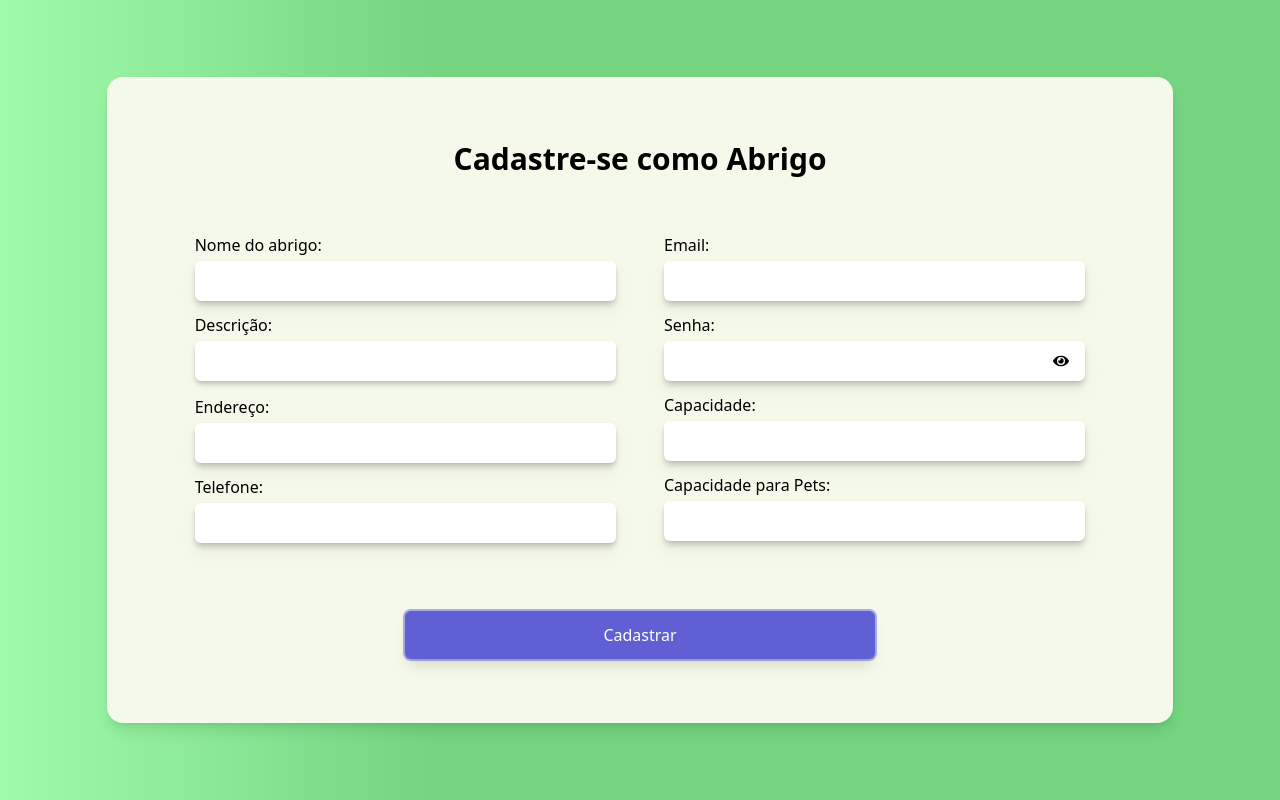
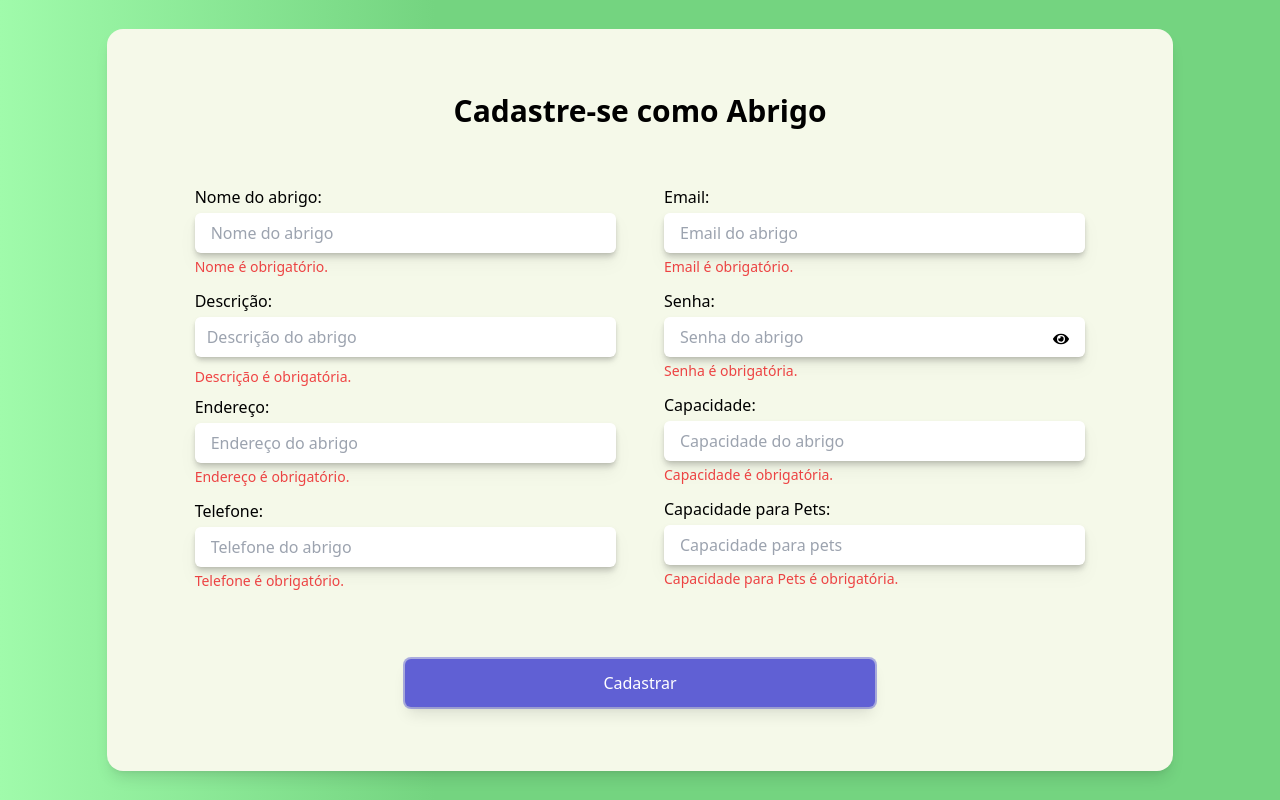
Before and after one commit to brendapc/hacktona-2024, a React (Vite) app in the folder frontend/: page /ShelterRegister in a window 1280 px wide. Both pictures are taken after a click on the button "Cadastrar". Built offline with nearby package versions, Linux system fonts and the light colour scheme.

Commit message:
Terminando a feature

```diff
--- a/frontend/src/pages/CompanyRegisterScreen.jsx
+++ b/frontend/src/pages/CompanyRegisterScreen.jsx
@@ -4,62 +4,111 @@ import InputApp from "../components/input/input";
 import { FaEye, FaEyeSlash } from "react-icons/fa";
 
 export default function CompanyRegister() {
-    const [compName,SetCompName] = useState('')
-    const [cnpj,SetCnpj] = useState('')
-    const [address,SetAddress] = useState('')
-    const [phone,SetPhone] = useState('')
-    const [email,SetEmail] = useState('')
-    const [password,SetPassword] = useState('')
+    const [compName, setCompName] = useState('');
+    const [cnpj, setCnpj] = useState('');
+    const [address, setAddress] = useState('');
+    const [phone, setPhone] = useState('');
+    const [email, setEmail] = useState('');
+    const [password, setPassword] = useState('');
     const [showPassword, setShowPassword] = useState(false);
+    const [errors, setErrors] = useState({});
+
+    const validateForm = () => {
+        const newErrors = {};
+        if (!email) newErrors.email = "Email é obrigatório.";
+        else if (!/\S+@\S+\.\S+/.test(email)) newErrors.email = "Email inválido.";
+        if (!password) newErrors.password = "Senha é obrigatória.";
+        if (!compName) newErrors.compName = "Nome da empresa é obrigatório.";
+        if (!cnpj) newErrors.cnpj = "CNPJ é obrigatório.";
+        else if (cnpj.length !== 14) newErrors.cnpj = "CNPJ inválido.";
+        if (!address) newErrors.address = "Endereço é obrigatório.";
+        if (!phone) newErrors.phone = "Telefone é obrigatório.";
+
+        setErrors(newErrors);
+        return Object.keys(newErrors).length === 0;
+    };
+
+    const handleSubmit = (event) => {
+        event.preventDefault();
+        if (validateForm()) {
+            console.log("Sucesso!");
+        }
+    };
+
     return (
         <div className="flex items-center justify-center min-h-screen bg-custom-gradient">
             <div className="w-5/6 flex-row p-16 space-y-14 bg-[#F5F9E9] rounded-2xl shadow-lg">
-                <h2 className="text-3xl  font-bold text-center text-black">Cadastre-se como empresa</h2>
-                <div className="w-full flex">
-
+                <h2 className="text-3xl font-bold text-center text-black">Cadastre-se como empresa</h2>
+                <form className="w-full flex" onSubmit={handleSubmit}>
                     <div className="w-1/2 px-6">
                         <div className="w-full mb-3 space-y-1">
                             <label>Nome da empresa:</label>
-                            <InputApp onChangeText={SetCompName}/>
+                            <InputApp
+                                value={compName}
+                                onChangeText={setCompName}
+                            />
+                            {errors.compName && <p className="text-red-500 text-sm mt-1">{errors.compName}</p>}
                         </div>
                         <div className="w-full mb-3 space-y-1">
-                            <label>CNPJ:</label>
-                            <InputApp onChangeText={SetCnpj}/>
+                            <label>CNPJ (Digite apenas os números):</label>
+                            <InputApp
+                                value={cnpj}
+                                onChangeText={setCnpj}
+                            />
+                            {errors.cnpj && <p className="text-red-500 text-sm mt-1">{errors.cnpj}</p>}
                         </div>
                         <div className="w-full mb-3 space-y-1">
                             <label>Endereço:</label>
-                            <InputApp onChangeText={SetAddress}/>
+                            <InputApp
+                                value={address}
+                                onChangeText={setAddress}
+                            />
+                            {errors.address && <p className="text-red-500 text-sm mt-1">{errors.address}</p>}
                         </div>
                     </div>
-
 
                     <div className="w-1/2 px-6">
                         <div className="w-full mb-3 space-y-1">
                             <label>Telefone:</label>
-                            <InputApp onChangeText={SetPhone}/>
+                            <InputApp
+                                value={phone}
+                                onChangeText={setPhone}
+                            />
+                            {errors.phone && <p className="text-red-500 text-sm mt-1">{errors.phone}</p>}
                         </div>
                         <div className="w-full mb-3 space-y-1">
                             <label>Email:</label>
-                            <InputApp onChangeText={SetEmail}/>
+                            <InputApp
+                                value={email}
+                                onChangeText={setEmail}
+                            />
+                            {errors.email && <p className="text-red-500 text-sm mt-1">{errors.email}</p>}
                         </div>
                         <div className="w-full mb-3 space-y-1 relative">
                             <label>Senha:</label>
-                            <InputApp onChangeText={SetPassword}
-                            type={showPassword ? "text" : "password"}/>
+                            <InputApp
+                                value={password}
+                                onChangeText={setPassword}
+                                type={showPassword ? "text" : "password"}
+                            />
                             <button
                                 type="button"
-                                className="absolute right-4 bottom-1 transform -translate-y-1/2"
+                                className="absolute right-4 top-1/2 transform -translate-y-1/2 flex-row-reverse"
                                 onClick={() => setShowPassword(!showPassword)}
                             >
                                 {showPassword ? <FaEyeSlash /> : <FaEye />}
                             </button>
+                            {errors.password && <p className="text-red-500 text-sm mt-1">{errors.password}</p>}
                         </div>
                     </div>
-                </div>
+                </form>
                 <div className="flex justify-center">
-                    <ButtonComponent label={"Cadastrar"} onClick={()=>{}} />
+                    <ButtonComponent
+                        label={"Cadastrar"}
+                        onClick={handleSubmit}
+                    />
                 </div>
             </div>
         </div>
-    )
+    );
 }
--- a/frontend/src/pages/registerVolunteer.jsx
+++ b/frontend/src/pages/RegisterVolunteer.jsx
@@ -9,8 +9,7 @@ export const RegisterVolunteer = () => {
   const [password, setPassword] = useState("");
   const [selectedOption, setSelectedOption] = useState("");
   const [showPassword, setShowPassword] = useState(false);
-
-  const [errors, setErrors] = useState({}); // Estado para armazenar os erros
+  const [errors, setErrors] = useState({});
 
   const handleSelectChange = (event) => {
     setSelectedOption(event.target.value);
@@ -28,14 +27,13 @@ export const RegisterVolunteer = () => {
     if (!selectedOption) newErrors.selectedOption = "Por favor, selecione uma opção.";
 
     setErrors(newErrors);
-    return Object.keys(newErrors).length === 0; // Retorna true se não houver erros
+    return Object.keys(newErrors).length === 0;
   };
 
   const handleSubmit = (event) => {
-    event.preventDefault(); // Prevenir o comportamento padrão de envio do formulário
+    event.preventDefault();
     if (validateForm()) {
-      console.log("Formulário enviado com sucesso!");
-      // Adicione aqui o código para enviar os dados ao backend
+      console.log("Sucesso!");
     }
   };
 
@@ -45,7 +43,7 @@ export const RegisterVolunteer = () => {
         <h2 className="text-3xl font-bold text-center text-black">Cadastre-se como voluntário</h2>
 
         <form className="flex flex-col w-full" onSubmit={handleSubmit}>
-          {/* Campo de Nome */}
+
           <div className="w-full mb-4">
             <InputApp
               placeHolder="Digite seu nome"
@@ -55,7 +53,6 @@ export const RegisterVolunteer = () => {
             {errors.name && <p className="text-red-500 text-sm mt-1">{errors.name}</p>}
           </div>
 
-          {/* Campo de Email */}
           <div className="w-full mb-4">
             <InputApp
               type="email"
@@ -66,25 +63,23 @@ export const RegisterVolunteer = () => {
             {errors.email && <p className="text-red-500 text-sm mt-1">{errors.email}</p>}
           </div>
 
-          {/* Campo de Senha */}
           <div className="w-full mb-4 relative">
             <InputApp
-              type={showPassword ? "text" : "password"} // Define o tipo como password para esconder o texto digitado
+              type={showPassword ? "text" : "password"}
               placeHolder="Digite sua senha"
               value={password}
               onChangeText={setPassword}
             />
              <button
               type="button"
-              className="absolute right-4 top-1/2 transform -translate-y-1/2"
-              onClick={() => setShowPassword(!showPassword)} // Alterna o estado da visibilidade
+              className="absolute right-4 top-1/2 transform -translate-y-1/2 flex-row-reverse"
+              onClick={() => setShowPassword(!showPassword)}
             >
-              {showPassword ? <FaEyeSlash /> : <FaEye />} {/* Ícones para mostrar/ocultar senha */}
+              {showPassword ? <FaEyeSlash /> : <FaEye />}
             </button>
             {errors.password && <p className="text-red-500 text-sm mt-1">{errors.password}</p>}
           </div>
 
-          {/* Dropdown de Seleção */}
           <div className="w-full mb-16">
             <select
               className="w-full px-4 py-2 mt-2 text-gray-700 placeholder-gray-400 bg-white border border-gray-300 rounded-md shadow-lg appearance-none focus:outline-none focus:ring-2 focus:ring-[#74D480]"
@@ -111,13 +106,11 @@ export const RegisterVolunteer = () => {
             {errors.selectedOption && <p className="text-red-500 text-sm mt-1">{errors.selectedOption}</p>}
           </div>
 
-          {/* Botão de Envio */}
           <div className="flex justify-center">
             <ButtonComponent label="Cadastrar" type="submit" />
           </div>
         </form>
 
-        {/* Link para Login */}
         <div className="flex flex-col items-center text-center">
           <p className="text-sm mb-2 text-gray-600">
             Já possui uma conta?
--- a/frontend/src/pages/ShelterRegisterScreen.jsx
+++ b/frontend/src/pages/ShelterRegisterScreen.jsx
@@ -1,75 +1,152 @@
 import { useState } from "react";
-import InputApp from "../components/input/input"
-import ButtonComponent from "../components/ButtonComponent"
+import InputApp from "../components/input/input";
+import ButtonComponent from "../components/ButtonComponent";
 import { FaEye, FaEyeSlash } from "react-icons/fa";
 
 export default function ShelterRegister() {
+    const [name, setName] = useState('');
+    const [description, setDescription] = useState('');
+    const [address, setAddress] = useState('');
+    const [phone, setPhone] = useState('');
+    const [email, setEmail] = useState('');
+    const [password, setPassword] = useState('');
+    const [capacity, setCapacity] = useState('');
+    const [capacityPets, setCapacityPets] = useState('');
+    const [showPassword, setShowPassword] = useState(false);
+    const [errors, setErrors] = useState({});
+
     const handleTextareaChange = (event) => {
         event.target.style.height = 'auto';
         event.target.style.height = event.target.scrollHeight + 'px';
+        setDescription(event.target.value);
     };
-  const [showPassword, setShowPassword] = useState(false);
+
+    const validateForm = () => {
+        const newErrors = {};
+        if (!name) newErrors.name = "Nome é obrigatório.";
+        if (!email) {
+            newErrors.email = "Email é obrigatório.";
+        } else if (!/\S+@\S+\.\S+/.test(email)) {
+            newErrors.email = "Email inválido.";
+        }
+        if (!password) newErrors.password = "Senha é obrigatória.";
+        if (!description) newErrors.description = "Descrição é obrigatória.";
+        if (!address) newErrors.address = "Endereço é obrigatório.";
+        if (!phone) newErrors.phone = "Telefone é obrigatório.";
+        if (!capacity) newErrors.capacity = "Capacidade é obrigatória.";
+        if (!capacityPets) newErrors.capacityPets = "Capacidade para Pets é obrigatória.";
+
+        setErrors(newErrors);
+        return Object.keys(newErrors).length === 0;
+    };
+
+    const handleSubmit = (event) => {
+        event.preventDefault();
+        if (validateForm()) {
+            console.log("Sucesso!");
+        }
+    };
+
     return (
         <div className="flex items-center justify-center min-h-screen bg-custom-gradient">
             <div className="w-5/6 flex-row p-16 space-y-14 bg-[#F5F9E9] rounded-2xl shadow-lg">
-              <h2 className="text-3xl  font-bold text-center text-black">Cadastre-se como Abrigo</h2>
-              <div className="w-full flex">
-
+                <h2 className="text-3xl font-bold text-center text-black">Cadastre-se como Abrigo</h2>
+                <form className="w-full flex" onSubmit={handleSubmit}>
                     <div className="w-1/2 px-6">
                         <div className="w-full mb-3 space-y-1">
                             <label>Nome do abrigo:</label>
-                          <InputApp placeHolder="" />
+                            <InputApp
+                                value={name}
+                                onChangeText={setName}
+                                placeHolder="Nome do abrigo"
+                            />
+                            {errors.name && <p className="text-red-500 text-sm mt-1">{errors.name}</p>}
                         </div>
                         <div className="w-full mb-2 space-y-1">
                             <label>Descrição:</label>
                             <textarea
-                placeholder=""
+                                placeholder="Descrição do abrigo"
                                 className="w-full px-3 py-2 placeholder-gray-400 bg-white border border-none rounded-md shadow-md drop-shadow-md focus:outline-none focus:ring-2 focus:ring-[#74D480] resize-none"
                                 rows="1"
+                                value={description}
                                 onChange={handleTextareaChange}
-              ></textarea>
+                            />
+                            {errors.description && <p className="text-red-500 text-sm mt-1">{errors.description}</p>}
                         </div>
                         <div className="w-full mb-3 space-y-1">
                             <label>Endereço:</label>
-                          <InputApp placeHolder="" />
+                            <InputApp
+                                value={address}
+                                onChangeText={setAddress}
+                                placeHolder="Endereço do abrigo"
+                            />
+                            {errors.address && <p className="text-red-500 text-sm mt-1">{errors.address}</p>}
                         </div>
                         <div className="w-full mb-3 space-y-1">
                             <label>Telefone:</label>
-                          <InputApp placeHolder="" />
+                            <InputApp
+                                value={phone}
+                                onChangeText={setPhone}
+                                placeHolder="Telefone do abrigo"
+                            />
+                            {errors.phone && <p className="text-red-500 text-sm mt-1">{errors.phone}</p>}
                         </div>
                     </div>
-
 
                     <div className="w-1/2 px-6">
                         <div className="w-full mb-3 space-y-1">
                             <label>Email:</label>
-                          <InputApp placeHolder="" />
+                            <InputApp
+                                value={email}
+                                onChangeText={setEmail}
+                                placeHolder="Email do abrigo"
+                            />
+                            {errors.email && <p className="text-red-500 text-sm mt-1">{errors.email}</p>}
                         </div>
                         <div className="w-full mb-3 space-y-1 relative">
                             <label>Senha:</label>
-                          <InputApp placeHolder="" type={showPassword ? "text" : "password"} />
+                            <InputApp
+                                value={password}
+                                onChangeText={setPassword}
+                                type={showPassword ? "text" : "password"}
+                                placeHolder="Senha do abrigo"
+                            />
                             <button
                                 type="button"
-                                className="absolute right-4 bottom-1 transform -translate-y-1/2"
+                                className="absolute right-4 top-1/2 transform -translate-y-1/2 flex-row-reverse"
                                 onClick={() => setShowPassword(!showPassword)}
                             >
                                 {showPassword ? <FaEyeSlash /> : <FaEye />}
                             </button>
+                            {errors.password && <p className="text-red-500 text-sm mt-1">{errors.password}</p>}
                         </div>
                         <div className="w-full mb-3 space-y-1">
                             <label>Capacidade:</label>
-                          <InputApp placeHolder="" />
+                            <InputApp
+                                value={capacity}
+                                onChangeText={setCapacity}
+                                placeHolder="Capacidade do abrigo"
+                            />
+                            {errors.capacity && <p className="text-red-500 text-sm mt-1">{errors.capacity}</p>}
                         </div>
                         <div className="w-full mb-3 space-y-1">
                             <label>Capacidade para Pets:</label>
-                          <InputApp placeHolder="" />
+                            <InputApp
+                                value={capacityPets}
+                                onChangeText={setCapacityPets}
+                                placeHolder="Capacidade para pets"
+                            />
+                            {errors.capacityPets && <p className="text-red-500 text-sm mt-1">{errors.capacityPets}</p>}
+                        </div>
+                    </div>
+                </form>
+                <div className="flex justify-center">
+                    <ButtonComponent
+                        label={"Cadastrar"}
+                        onClick={handleSubmit}
+                    />
                 </div>
             </div>
         </div>
-              <div className="flex justify-center">
-                  <ButtonComponent label={"Cadastrar"} />
-              </div>
-          </div>
-      </div>
-  )
+    );
 }
```
Lines whose indentation alone changed are shown as unchanged.
